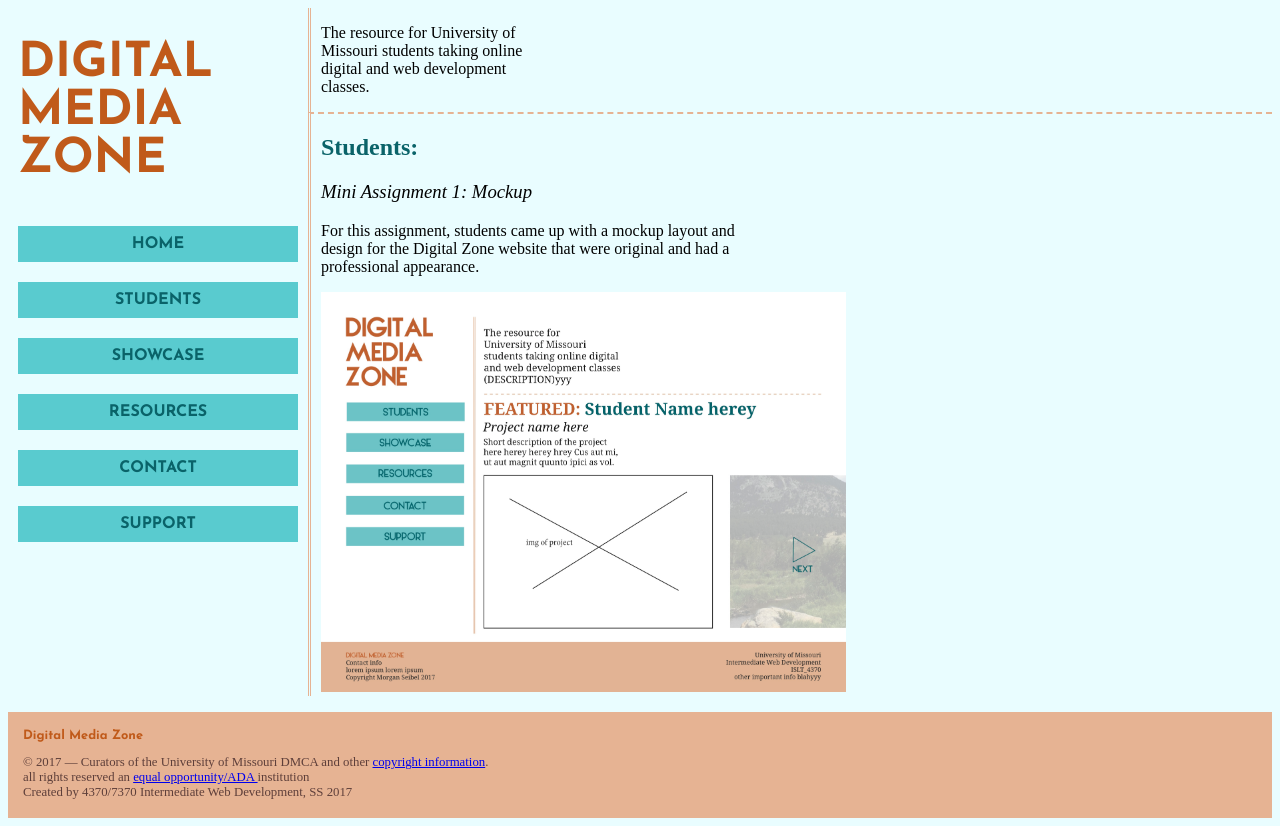
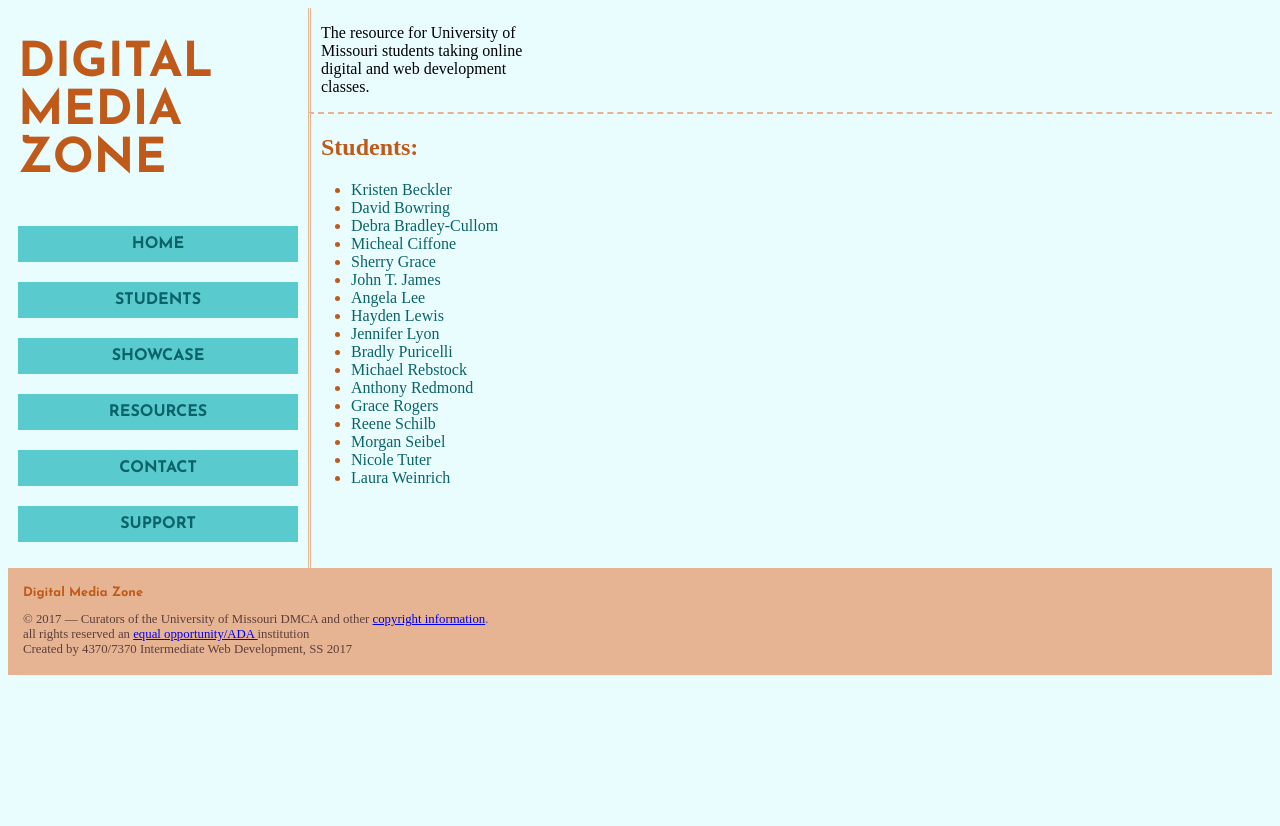
Before and after one commit to morganbseibel/morganbseibel.github.io, a plain HTML site: page seibel_mp2_showcase/students.html in a window 1280 px wide. After the commit the page ends 800 px from the top, so only its background shows below. Drawn offline with Linux system fonts and the light colour scheme; a web font is replaced by a local one.

Commit message:
student page
styled student page

```diff
--- a/seibel_mp2_showcase/seibel.css
+++ b/seibel_mp2_showcase/seibel.css
@@ -89,6 +89,20 @@ p {
 	font-family: 'Droid Serif', "Times New Roman", sans-serif;
 }
 
+.list {
+	color: #C05A1A;
+}
+
+li a {
+	text-decoration: none;
+	font-family: 'Droid Serif', "Times New Roman", sans-serif;
+	color: #0A6369;
+}
+li a:hover, a:active {
+	text-decoration: none;
+	font-family: 'Droid Serif', "Times New Roman", sans-serif;
+	color: #C05A1A;
+}
 
 #footer {
     color: #5E3F3A;
--- a/seibel_mp2_showcase/students.html
+++ b/seibel_mp2_showcase/students.html
@@ -24,12 +24,26 @@
 		<div id="description"><p>The resource for University of Missouri students taking online digital and web development classes.</p></div>
 
 		<div id="section">
-<h2>Students:</h2>
-<div class="italic"><h3>Mini Assignment 1: Mockup</h3></div>
-<div class="shortwidth"><p>For this assignment, students came up with a mockup layout and design for the Digital Zone website that were original and had a professional appearance.</p></div>
-	<p>
-		<img src="seibel_mp1_mockup.jpg" height="400" width="525" alt="Mockup"/>
-	</p>
+<h2><span class="h2color">Students:</span></h2>
+<ul class="list">
+		<li><a href="http://www.kristenbeckler.com/intermediatewebdevelopment/orientationassignment">Kristen Beckler</a></li>
+		<li><a href="https://bowringd.neocities.org/7370/bowringd-orientation.html">David Bowring</a></li>
+<li><a href="https://debrabc.neocities.org/7370_IWD.html">Debra Bradley-Cullom</a></li>
+<li><a href="https://mikeciffone.neocities.org/islt_4370/assignments/assignments.html">Micheal Ciffone</a></li>
+<li><a href="https://sherrykgrace.neocities.org/">Sherry Grace</a></li>
+<li><a href="http://johntjames.com/IS_LT7370/">John T. James</a></li>
+<li><a href="https://alee.neocities.org/leea_orientationassignemnts.html">Angela Lee</a></li>
+<li><a href="http://dev.haydenlew.is/7370/assignments.html">Hayden Lewis</a></li>
+<li><a href="https://jenhlyon.neocities.org/">Jennifer Lyon</a></li>
+<li><a href="https://bfpbrf.neocities.org/islt_4370/assignments.html">Bradly Puricelli</a></li>
+<li><a href="https://skojar.github.io/7370/assignments.html">Michael Rebstock</a></li>
+		<li><a href="https://atr555.neocities.org/is_lt4370/redmond_orientation_assignment.html">Anthony Redmond</a></li>
+		<li><a href="http://gerkvf.islt4370.s3-website-us-east-1.amazonaws.com/">Grace Rogers</a></li>
+		<li><a href="http://reneemschilb.com/islt_7370/assignments.html">Reene Schilb</a></li>
+		<li><a href="https://morganbseibel.github.io/seibelm-orientation">Morgan Seibel</a></li>
+		<li><a href="https://nicoletuter.neocities.org/Myassignments.html">Nicole Tuter</a></li>
+		<li><a href="http://weinrock.com/IS_LT%207370/Orientation/Assignments.html">Laura Weinrich</a></li>
+</ul>
 
 
 <!--this is section end div tag-->
```
